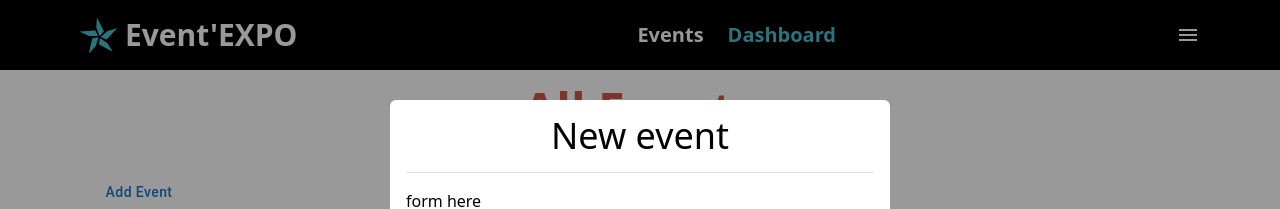
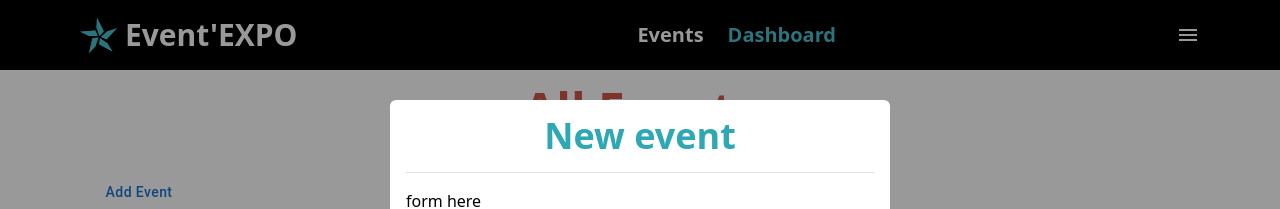
Before and after one commit to MathieuParadis/EventExpo, a Next.js app: page /admin/events in a window 1280 px wide. Both pictures are taken after a click on the button "Add Event". Shown: the top 209 px of the page. Built offline with nearby package versions, Linux system fonts and the light colour scheme; no server answers; the database is empty.

Commit message:
edited modal title style

```diff
--- a/src/components/modals/AddEditEventModal.tsx
+++ b/src/components/modals/AddEditEventModal.tsx
@@ -44,7 +44,7 @@ const AddEditEventModal = (): JSX.Element => {
         {/* content */}
         <div className="absolute flex flex-col justify-between gap-2 md:gap-3 lg:gap-4 w-[90%] md:w-[500px] aspect-[5/6] bg-white rounded-md p-2 md:p-4">
           <div className="flex flex-col justify-center gap-2 md:gap-3 lg:gap-4">
-            <h2 className='text-xl sm:text-2xl md:text-3xl lg:text-4xl text-center'>
+            <h2 className='text-xl sm:text-2xl md:text-3xl lg:text-4xl text-center font-semibold text-[var(--primary-color-darker)]'>
               {isAddEvent && <>New event</>}
               {isEditEvent && <>Edit event</>}
             </h2>
```
